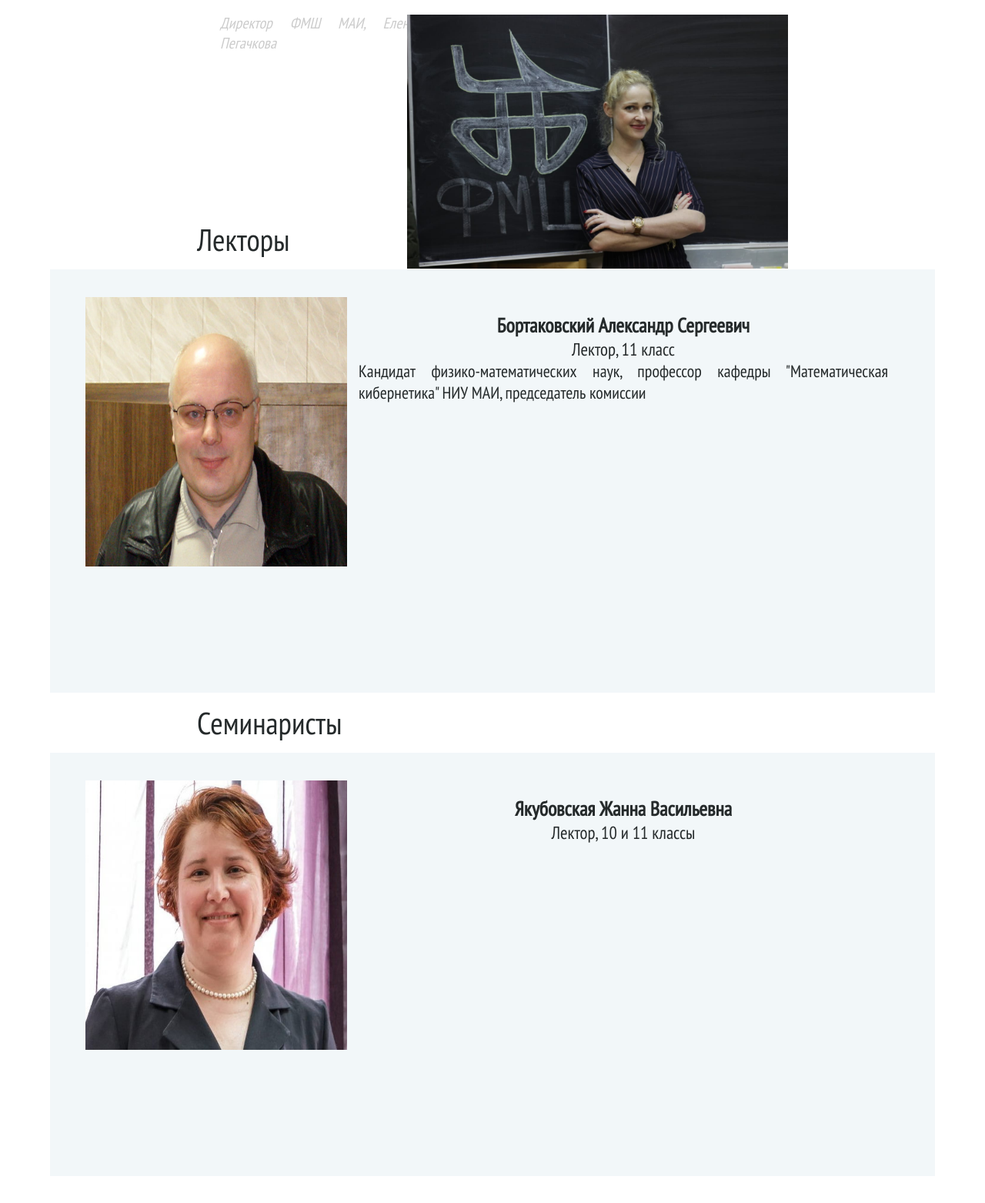
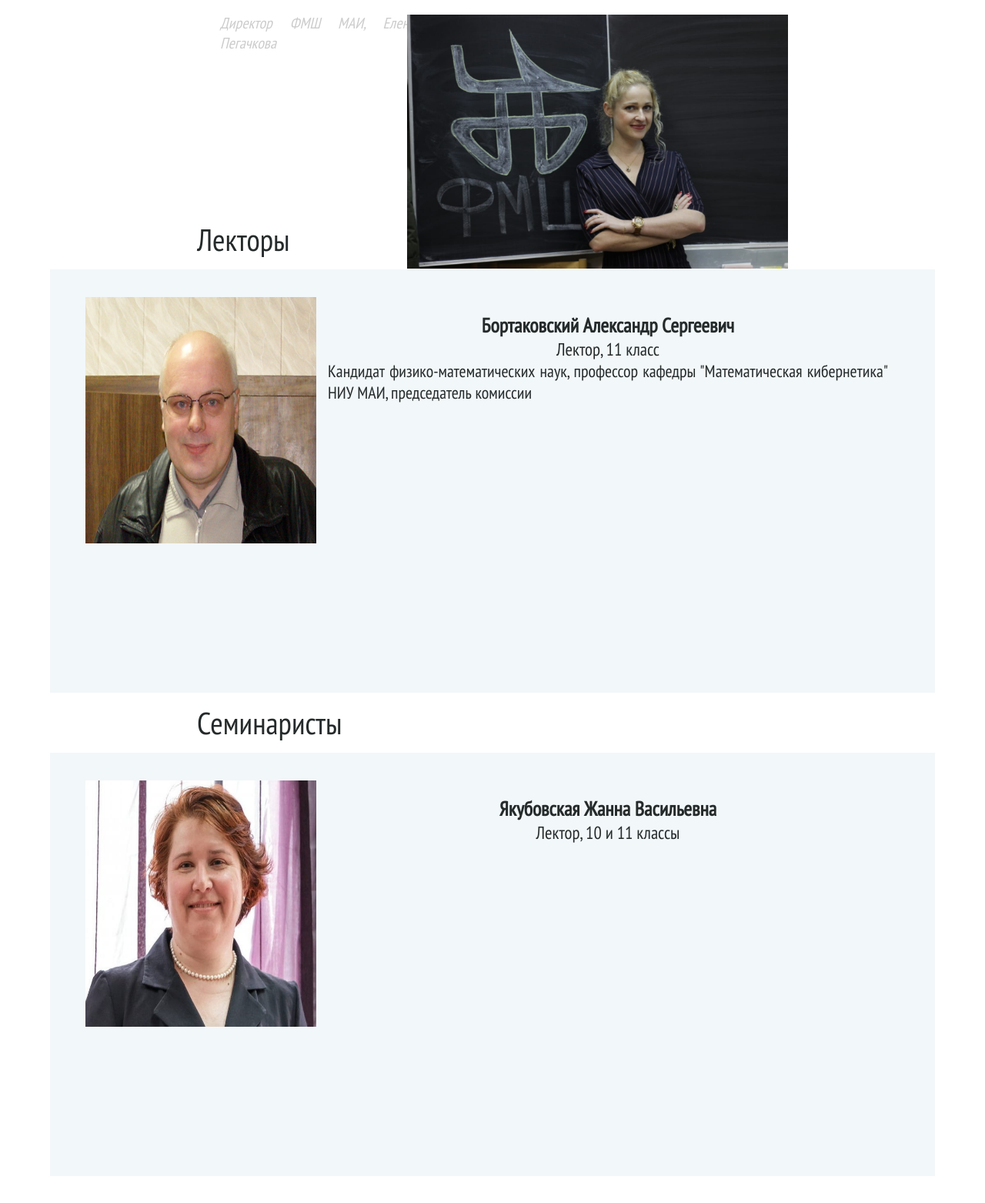
Before and after one commit to armilyutina/pmschool, a Django app: page /teachers/ in a window 1280 px wide. Shown: the part 606-2169 px from the top of the page at 77% size. Run offline with Django 3.2, Linux system fonts and the light colour scheme; some libraries are stand-ins or nearby versions.

Commit message:
sliderTeachers

```diff
--- a/main/static/main/css/style.css
+++ b/main/static/main/css/style.css
@@ -748,8 +748,8 @@ dl {
 	text-align: center;
 	display: flex;
 	display: inline-block;
-	height: 350px;
-	max-width: 340px;
+	height: 320px;
+	max-width: 300px;
 }
 
 .slider__item_1 {
@@ -791,8 +791,8 @@ dl {
 
 .slider__item_img {
 	flex: 0 0 100px;
-	height: 350px;
-	min-width: 340px;
+	height: 320px;
+	min-width: 300px;
 }
 
 .slider__item_testimonial {
```
